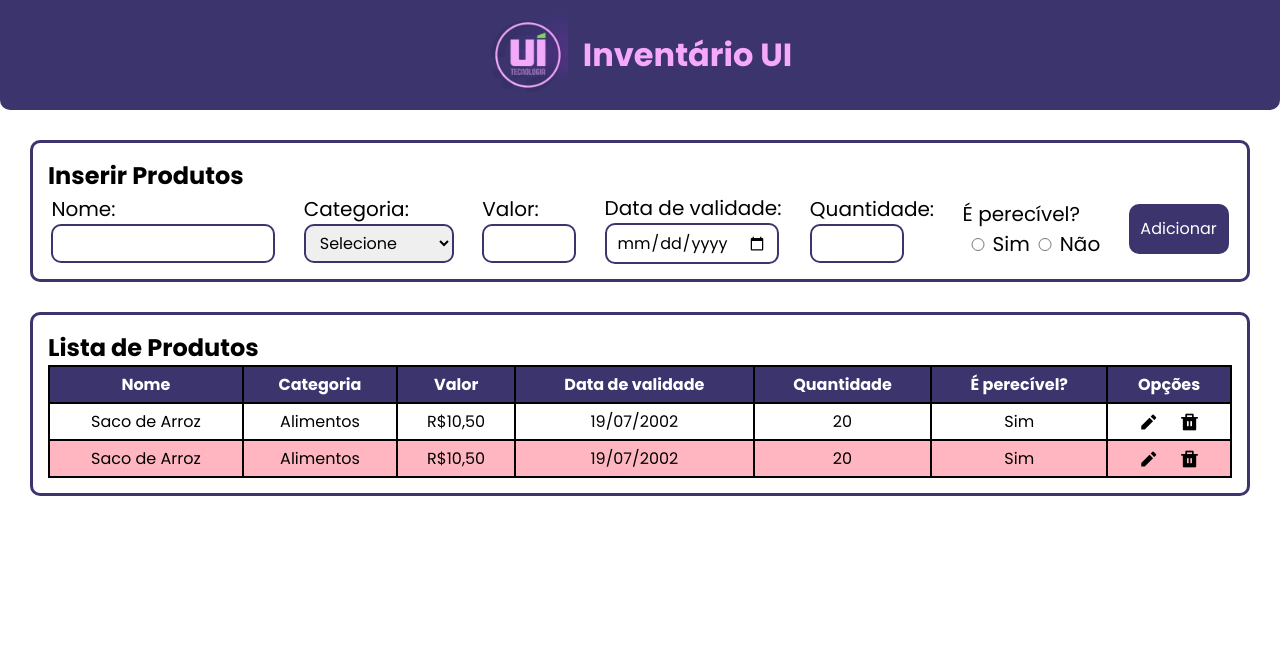
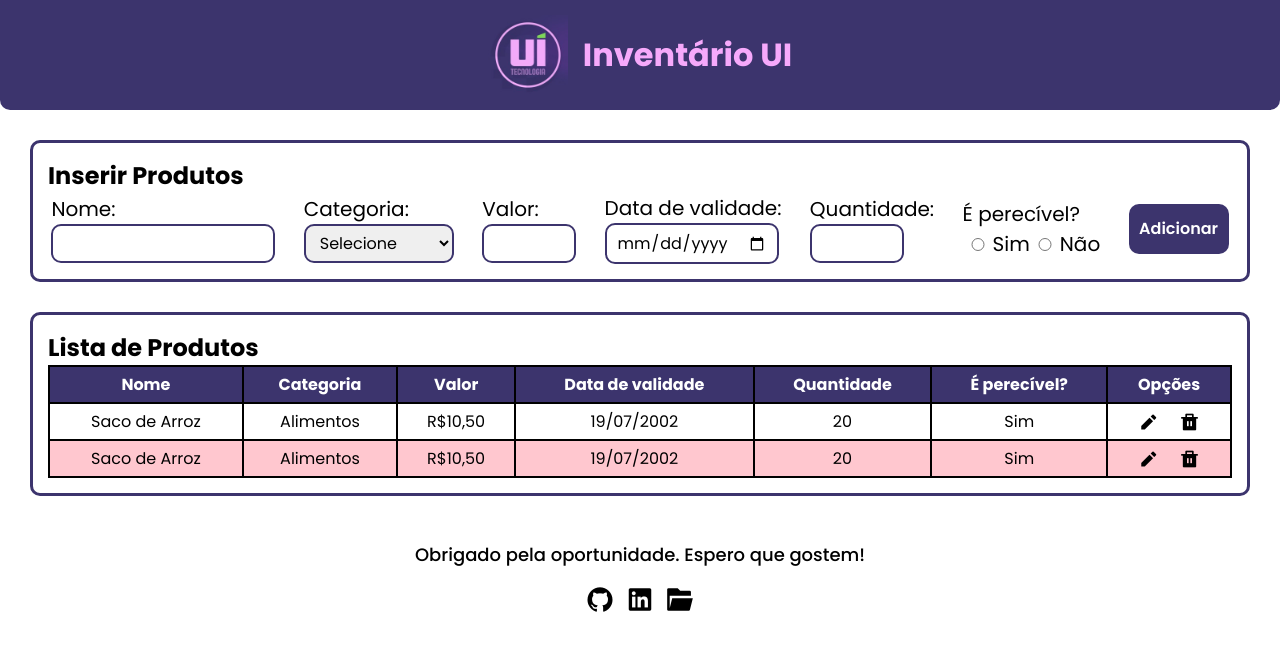
Before and after one commit to luclopesr/crudProdutos, an Angular app in the folder frontend/: page / in a window 1280 px wide. Shown: the top 650 px of the page. Built offline with nearby package versions, Linux system fonts and the light colour scheme.

Commit message:
Construção do footer

```diff
--- a/frontend/src/app/app.component.css
+++ b/frontend/src/app/app.component.css
@@ -4,7 +4,7 @@ header {
     justify-content: center;
     align-items: center;
     gap: 15px;
-    padding: 15px 0;
+    padding: 15px 5px;
     background-color: var(--primary-color);
     color: var(--second-color);
     border-radius: 0 0 10px 10px;
@@ -19,6 +19,8 @@ main {
     flex-direction: column;
     gap: 30px;
     padding: 30px;
+    max-width: 1400px;
+    margin: auto;
 }
 
 section {
@@ -100,3 +102,24 @@ div#container {
     justify-content: space-evenly;
     font-size: 20px;
 }
+
+footer {
+    display: flex;
+    flex-direction: column;
+    justify-content: center;
+    align-items: center;
+    gap: 10px;
+    padding: 15px 5px;
+    font-size: 18px;
+}
+
+footer p {
+    font-weight: 500;
+    text-align: center;
+}
+
+footer .social-media {
+    display: flex;
+    gap: 10px;
+    font-size: 30px;
+}
--- a/frontend/src/app/app.component.html
+++ b/frontend/src/app/app.component.html
@@ -2,6 +2,7 @@
   <img src="../assets/logo.jpeg" alt="logo">
   <h1>Inventário UI</h1>
 </header>
+
 <main>
   <section class="inserir-produto">
     <h1>Inserir Produtos</h1>
@@ -103,5 +104,10 @@
   </section>
 </main>
 <footer>
-
+  <p>Obrigado pela oportunidade. Espero que gostem!</p>
+  <div class="social-media">
+    <a href="https://github.com/luclopesr" target="_blank"><i class="ri-github-fill"></i></a>
+    <a href="https://www.linkedin.com/in/luclopesr/" target="_blank"><i class="ri-linkedin-box-fill"></i></a>
+    <a href="https://portfolio-lucaslopes.netlify.app/" target="_blank"><i class="ri-folder-open-fill"></i></a>
+  </div>
 </footer>
--- a/frontend/src/styles.css
+++ b/frontend/src/styles.css
@@ -3,7 +3,7 @@
 :root {
     --primary-color: #3c346d;
     --second-color: #f6a9fb;
-    --table-color: lightpink;;
+    --table-color: rgb(255, 199, 207);;
 }
 
 * {
@@ -20,8 +20,9 @@ button {
     border-radius: 10px;
     cursor: pointer;
     font-size: 16px;
+    font-weight: 600;
     color: white;
-    transition: 0.5s;
+    transition: 0.3s;
 }
 
 button:hover {
@@ -30,10 +31,19 @@ button:hover {
 
 i {
     cursor: pointer;
-    transition: 0.5s;
+    transition: 0.3s;
 }
 
 i:hover {
     cursor: pointer;
     transform: scale(1.2)
 }
+
+a {
+    all: unset;
+    transition: 0.3s;
+}
+
+a:hover {
+    transform: scale(1.2)
+}
```
